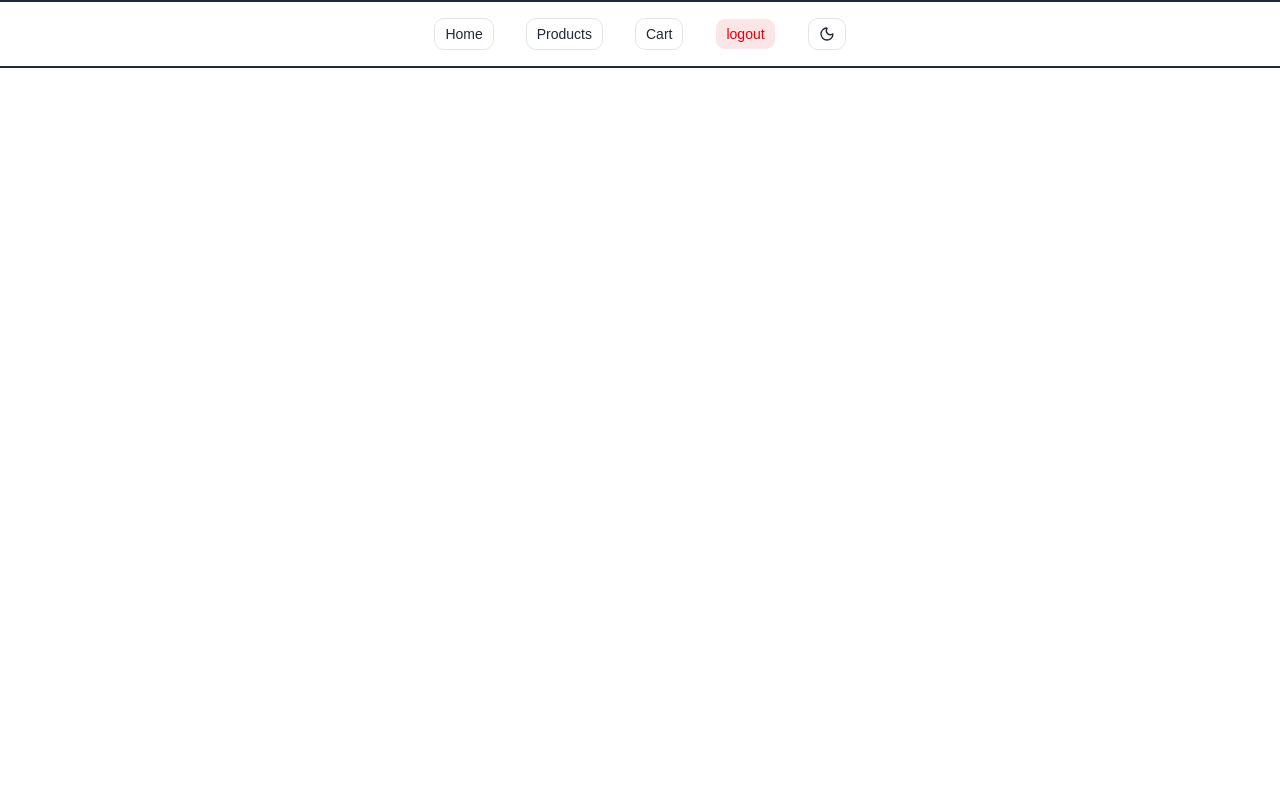
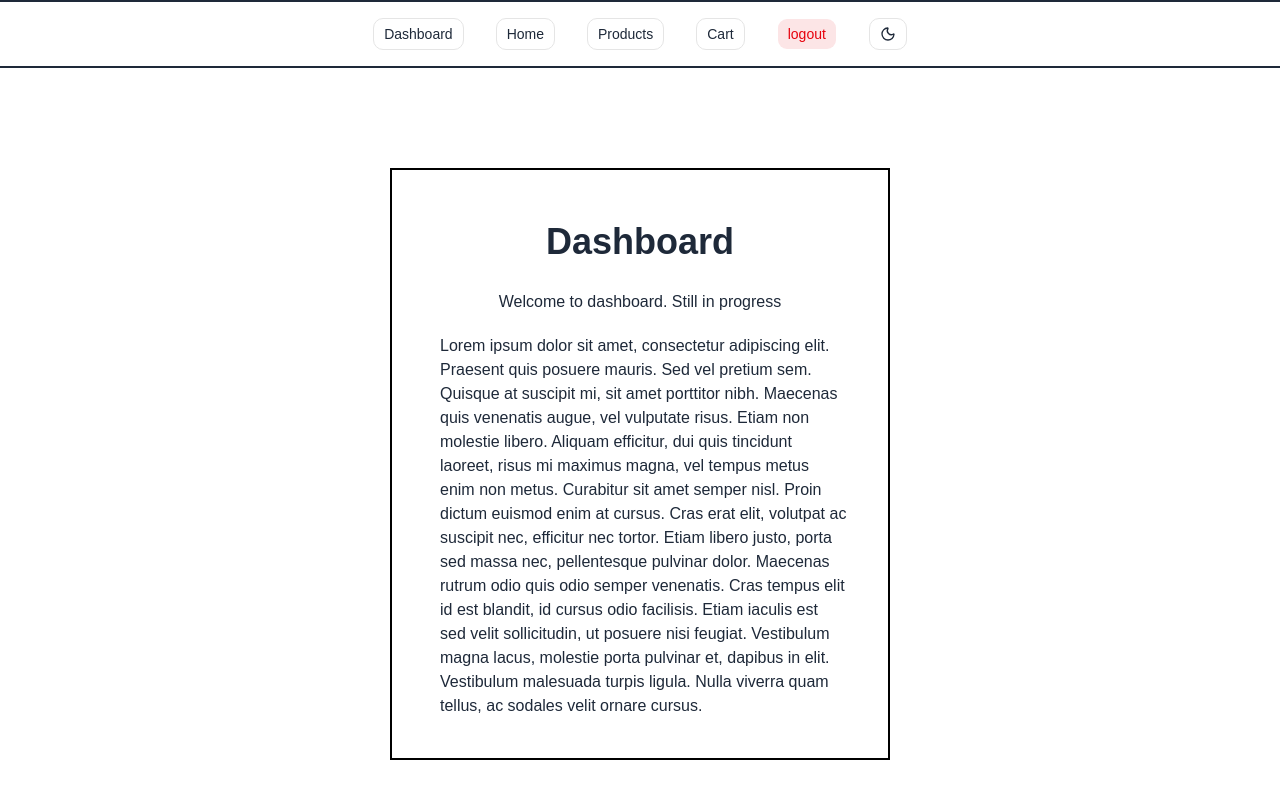
Before and after one commit to Habil233z/React-dynamic-routing, a React (Vite) app: page /dashboard in a window 1280 px wide. Shown: the top 798 px of the page. Built offline with nearby package versions, Linux system fonts and the light colour scheme; sample sign-in values are in the browser's storage.

Commit message:
add Dashboard, and delete unused from Products

```diff
--- a/src/App.tsx
+++ b/src/App.tsx
@@ -9,6 +9,7 @@ import { useAuth } from './hooks/useAuth'
 import Login from './pages/Login'
 import PrivateRoute from './lib/PrivateRoute'
 import ThemeToggle from './components/ThemeToggle'
+import Dashboard from './pages/Dashboard'
 
 
 function Header() {
@@ -16,6 +17,11 @@ function Header() {
 
   return (
     <div className='w-full gap-8 p-4 flex justify-center border-gray-800 border-2 border-x-0 dark:bg-gray-800 text-gray-800 dark:text-stone-300'>
+          {token && (
+          <Button asChild variant='outline'>
+            <Link to="/dashboard">Dashboard</Link>
+          </Button>
+          )}
           <Button asChild variant='outline'>
             <Link to="/">Home</Link>
           </Button>
@@ -52,6 +58,11 @@ function App() {
           <Routes>
             <Route path='/' element={<Home/>}/>
             <Route path='/login' element={<Login/>}/>
+            <Route path='/dashboard' element={
+              <PrivateRoute>
+                <Dashboard />
+              </PrivateRoute>
+            }/>
             <Route path='/products' element={
               <PrivateRoute>
                 <Products/>
--- a/src/pages/Cart.tsx
+++ b/src/pages/Cart.tsx
@@ -2,8 +2,8 @@ export default function Cart() {
     return (
         <div className="flex flex-col items-center justify-center h-screen text-gray-800 dark:text-stone-300">
             <div className="flex flex-col justify-center items-center w-150 dark:bg-gray-800 border-2 border-black">
-                <h1 className="text-4xl font-bold mb-4 p-3">Cart Page</h1>
-                <p className="p-10">Lorem ipsum dolor sit amet, consectetur adipiscing elit. Donec gravida porttitor justo nec porttitor. Pellentesque turpis ligula, cursus sed finibus venenatis, posuere in felis. Ut in turpis hendrerit, molestie dolor et, pellentesque eros. Orci varius natoque penatibus et magnis dis parturient montes, nascetur ridiculus mus. Mauris ultricies ligula eget diam venenatis, eget hendrerit arcu accumsan. Cras et eros non mi ornare fermentum vitae non lacus. Mauris quam ipsum, consectetur quis leo vel, consequat feugiat mauris. Aenean nisi tellus, tempus nec mi vitae, porta tempor leo. Nulla ex nibh, imperdiet eget neque ac, dapibus varius nisi. Etiam mollis et urna sit amet pellentesque. Donec ac gravida enim.</p>
+                <h1 className="text-4xl font-bold mb-4 pt-5">Cart Page</h1>
+                <p className="p-5">Lorem ipsum dolor sit amet, consectetur adipiscing elit. Donec gravida porttitor justo nec porttitor. Pellentesque turpis ligula, cursus sed finibus venenatis, posuere in felis. Ut in turpis hendrerit, molestie dolor et, pellentesque eros. Orci varius natoque penatibus et magnis dis parturient montes, nascetur ridiculus mus. Mauris ultricies ligula eget diam venenatis, eget hendrerit arcu accumsan. Cras et eros non mi ornare fermentum vitae non lacus. Mauris quam ipsum, consectetur quis leo vel, consequat feugiat mauris. Aenean nisi tellus, tempus nec mi vitae, porta tempor leo. Nulla ex nibh, imperdiet eget neque ac, dapibus varius nisi. Etiam mollis et urna sit amet pellentesque. Donec ac gravida enim.</p>
             </div>
         </div>
     )
--- /dev/null
+++ b/src/pages/Dashboard.tsx
@@ -0,0 +1,12 @@
+export default function Dashboard() {
+    return (
+        <div className="flex flex-col items-center h-screen text-gray-800 dark:text-stone-300">
+            <div className="flex flex-col justify-center items-center w-125 mt-25 dark:bg-gray-800 border-solid border-2 border-black p-10">
+                <h1 className="text-4xl font-bold mb-4 p-3">Dashboard</h1>
+                <p>Welcome to dashboard. Still in progress</p>
+                <hr className="h-5"/>
+                <p className="ml-2">Lorem ipsum dolor sit amet, consectetur adipiscing elit. Praesent quis posuere mauris. Sed vel pretium sem. Quisque at suscipit mi, sit amet porttitor nibh. Maecenas quis venenatis augue, vel vulputate risus. Etiam non molestie libero. Aliquam efficitur, dui quis tincidunt laoreet, risus mi maximus magna, vel tempus metus enim non metus. Curabitur sit amet semper nisl. Proin dictum euismod enim at cursus. Cras erat elit, volutpat ac suscipit nec, efficitur nec tortor. Etiam libero justo, porta sed massa nec, pellentesque pulvinar dolor. Maecenas rutrum odio quis odio semper venenatis. Cras tempus elit id est blandit, id cursus odio facilisis. Etiam iaculis est sed velit sollicitudin, ut posuere nisi feugiat. Vestibulum magna lacus, molestie porta pulvinar et, dapibus in elit. Vestibulum malesuada turpis ligula. Nulla viverra quam tellus, ac sodales velit ornare cursus.</p>
+            </div>
+        </div>
+    )
+}
--- a/src/pages/Login.tsx
+++ b/src/pages/Login.tsx
@@ -16,7 +16,7 @@ export default function Login() {
 
         if (username === "admin" && password === "admin") {
             login("token_test")
-            navigate("/products")
+            navigate("/dashboard")
         } else {
             setErrorMsg("Username or Passowrd is incorrect")
         }
--- a/src/pages/Products.tsx
+++ b/src/pages/Products.tsx
@@ -1,11 +1,7 @@
 import { useEffect, useState } from "react";
-import { data, Link } from "react-router-dom";
 import {
   Card,
-  CardAction,
-  CardContent,
   CardDescription,
-  CardFooter,
   CardHeader,
   CardTitle,
 } from "@/components/ui/card"
@@ -15,7 +11,6 @@ import type { ProductType } from "@/types/ProductType";
 export default function Products() {
     const [products, setProducts]= useState<ProductType[]>([])
     const [loading, setLoading]= useState(true)
-    const [selectedProduct, setSelectedProduct] = useState<ProductType | null>(null)
 
     useEffect(() => {
         const fetchData = async () => {
```
